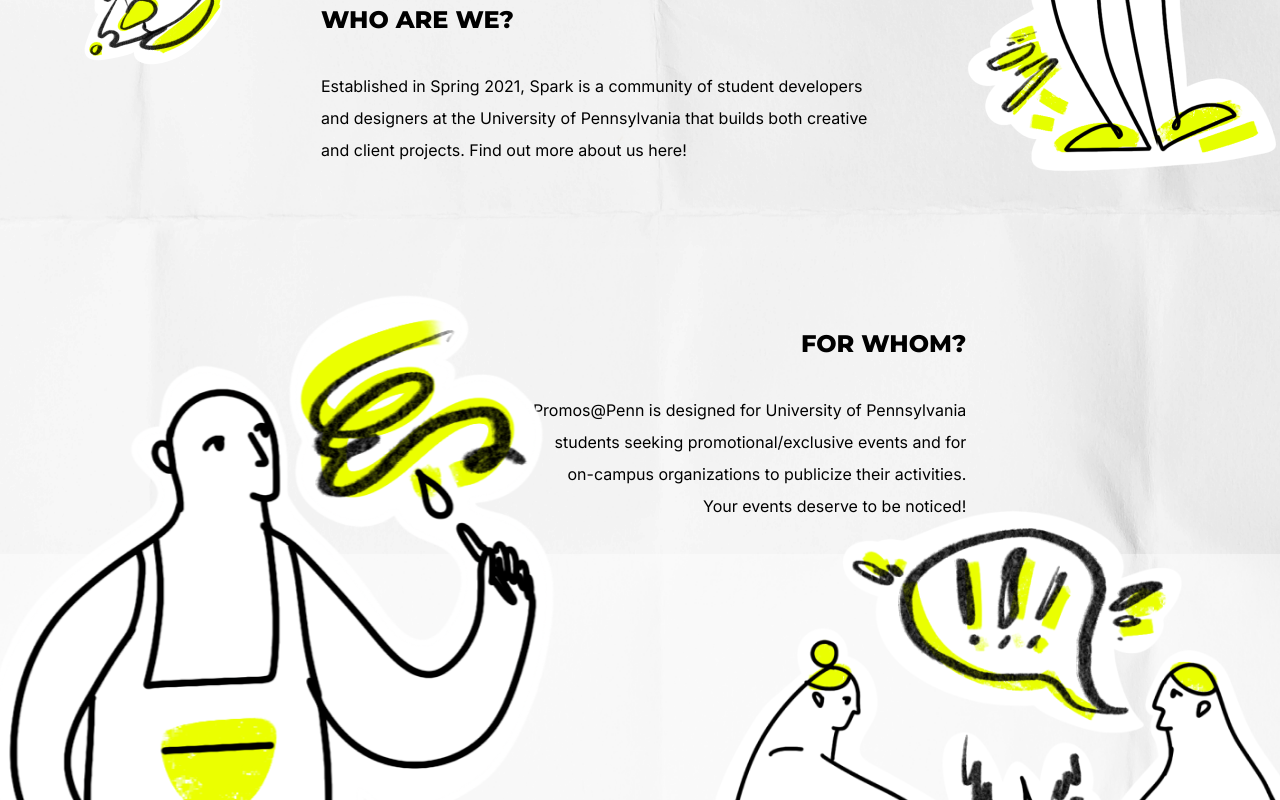
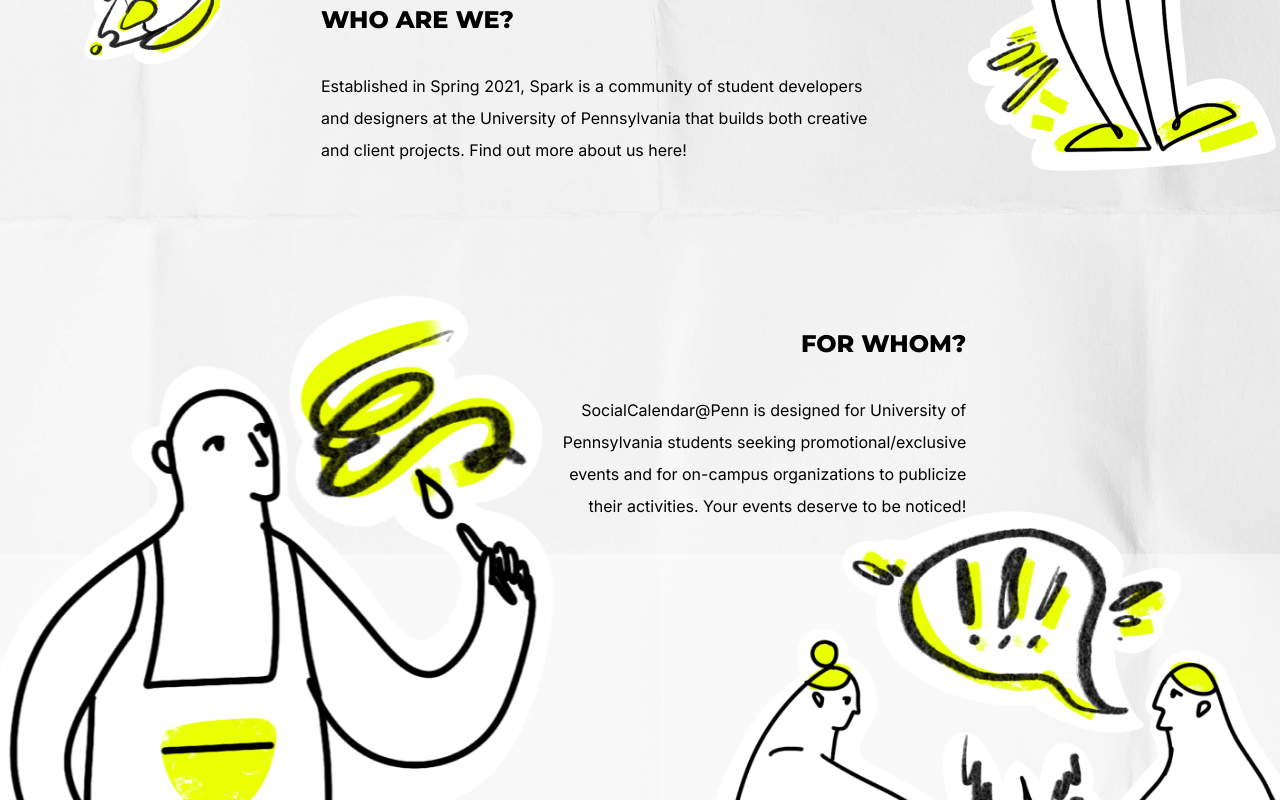
Before and after one commit to PennSpark/sp24-events-at-penn, a Next.js app: page /about in a window 1280 px wide. Shown: the part 840-1640 px from the top of the page. Built offline with nearby package versions, Linux system fonts and the light colour scheme; a web font is replaced by a local one.

Commit message:
update frontend for landing and about

```diff
--- a/app/Homepage.css
+++ b/app/Homepage.css
@@ -168,11 +168,12 @@
   padding-top: 15rem;
 }
 .text-style {
-  font-size: 128px;
+  font-size: 110px;
   margin: 0;
 }
 .montserrat {
     font-family: "Montserrat", sans-serif;
+    font-size: 100px;
     font-optical-sizing: auto;
     font-weight: 800;
     font-style: normal;
--- a/app/about/AboutPage.css
+++ b/app/about/AboutPage.css
@@ -136,7 +136,6 @@
     left: 50%;
     transform: translate(-60%);
     background: url('/images/artist.png');
-    overflow: hidden;
  }
 
  .about-rocket{
--- a/app/about/page.tsx
+++ b/app/about/page.tsx
@@ -23,7 +23,7 @@
             <div className = "for-whom">
                 <h2 className = 'montserratStroke' >FOR WHOM?</h2>
                 <p>
-                Promos@Penn is designed for University of Pennsylvania students seeking promotional/exclusive events and for on-campus organizations to publicize their activities.
+                SocialCalendar@Penn is designed for University of Pennsylvania students seeking promotional/exclusive events and for on-campus organizations to publicize their activities.
 Your events deserve to be noticed!                </p>
             </div>
 
--- a/app/page.tsx
+++ b/app/page.tsx
@@ -11,11 +11,7 @@
                 <div className = "center-container">
 
                 <div className = "title">
-<<<<<<< HEAD
                     <span className="text-style montserrat"> SocialCalendar </span>
-=======
-                    <span className="text-style montserrat"> SocialCalendar </span>
->>>>>>> f30ff2fbbe5ad2900c4ac41eed732e3d727ccb48
                     <span className="text-style dr-sugiyama-regular"> @ </span>
                     <span className="text-style montserratStroke">Penn</span>
                 </div>
```
Also changed, not shown: public/images/artist.png.
